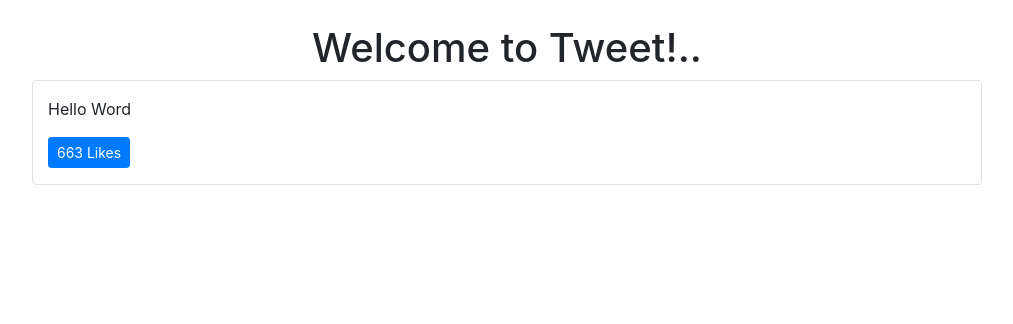
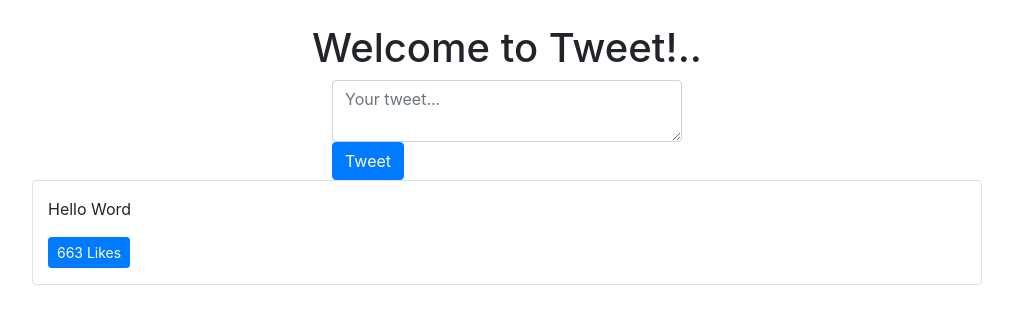
Before and after one commit to acek27/tweet-django, a Django app: page / in a window 1280 px wide. Shown: the part 56-380 px from the top of the page, without its empty margins (133-1146 px from the left). Run offline with Django 3.2, Linux system fonts and the light colour scheme; data comes from the database, SQL or seed files in the repository; data that the repository does not hold is empty; some libraries are stand-ins or nearby versions.

Commit message:
create tweet

```diff
--- /dev/null
+++ b/templates/components/form.html
@@ -0,0 +1,5 @@
+<form method="POST">
+    {% csrf_token %}
+    {{ form.as_p }}
+    <button type="submit" class="btn btn-secondary">Submit</button>
+</form>
--- a/templates/pages/home.html
+++ b/templates/pages/home.html
@@ -8,6 +8,17 @@
     <div class="row text-center">
         <div class="col">
             <h1>Welcome to Tweet!..</h1>
+        </div>
+    </div>
+
+    <div class="row">
+        <div class="col-md-4 mx-auto col-10">
+            <form action="/create-tweet" method="post">
+                {% csrf_token %}
+                <input type="hidden" value="/" name="next">
+                <textarea class="form-control" name="content" placeholder="Your tweet..."></textarea>
+                <button type="submit" class="btn btn-primary">Tweet</button>
+            </form>
         </div>
     </div>
 
--- a/tweet/urls.py
+++ b/tweet/urls.py
@@ -20,6 +20,7 @@ from tweets import views
 urlpatterns = [
     path('admin/', admin.site.urls),
     path('', views.home_view),
-    path('tweets/', views.tweet_list_view),
+    path('tweets', views.tweet_list_view),
+    path('create-tweet', views.tweet_create_view),
     path('tweets/<int:tweet_id>', views.tweet_detail_view),
 ]
--- a/tweets/views.py
+++ b/tweets/views.py
@@ -1,12 +1,25 @@
 from django.http import HttpResponse, Http404, JsonResponse
-from django.shortcuts import render
+from django.shortcuts import render, redirect
 from .models import Tweet
+from .forms import TweetForm
 import random
 
 
 # Create your views here.
 def home_view(request, *args, **kwargs):
     return render(request, "pages/home.html", context={}, status=200)
+
+
+def tweet_create_view(request, *args, **kwargs):
+    form = TweetForm(request.POST or None)
+    next_url = request.POST.get("next") or None
+    if form.is_valid():
+        obj = form.save(commit=False)
+        obj.save()
+        if next_url != None:
+            return redirect(next_url)
+        form = TweetForm
+    return render(request, 'components/form.html', context={"form": form})
 
 
 def tweet_list_view(request, *args, **kwargs):
```
Also changed, not shown: tweets/forms.py (added, +17 -0 lines).
